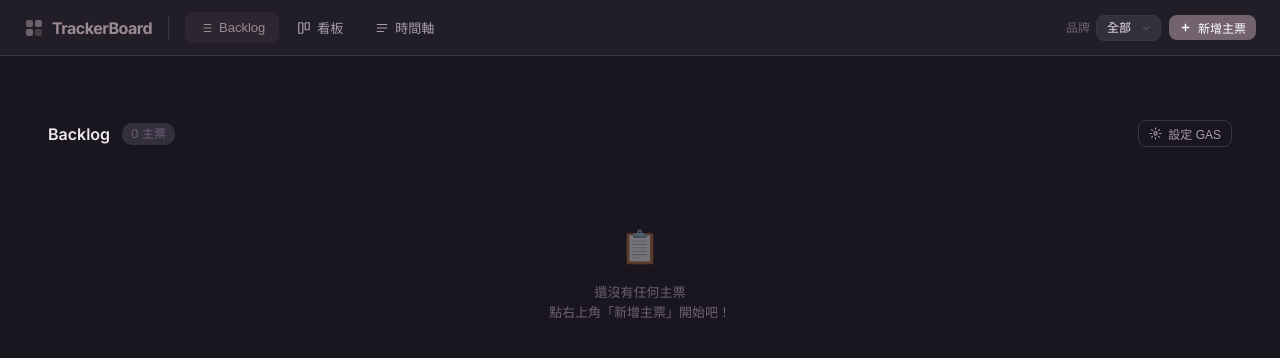
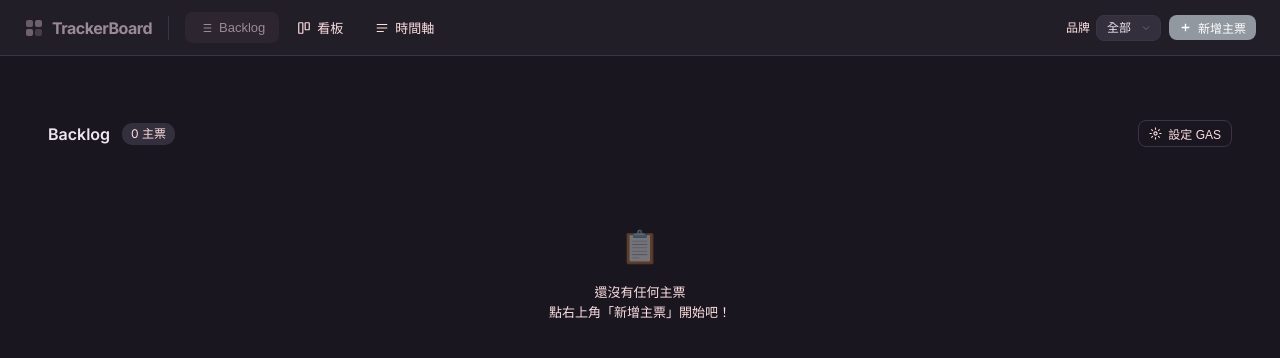
Before and after one commit to spottedleaf126408/pm-toolkit, a plain HTML site: page index.html in a window 1280 px wide. Drawn offline with Linux system fonts and the light colour scheme; no server answers.

Commit message:
color_Update index.html

```diff
--- a/index.html
+++ b/index.html
@@ -8,7 +8,7 @@
 <link href="https://fonts.googleapis.com/css2?family=Inter:wght@300;400;500;600;700&family=JetBrains+Mono:wght@400;500&display=swap" rel="stylesheet" />
 <style>
   :root {
-    --primary:       #72636E;
+    --primary:       #91989F;
     --primary-light: #9A8A96;
     --primary-dark:  #4E4350;
     --primary-dim:   #2D2530;
@@ -21,8 +21,8 @@
     --border-light:  #4A4558;
 
     --text:          #EDE8F0;
-    --text-sub:      #A89FB0;
-    --text-mute:     #6B6275;
+    --text-sub:      #FEDFE1;
+    --text-mute:     #FEDFE1;
 
     --epic-accent:   #72636E;
     --story-accent:  #8B7E9A;
```
